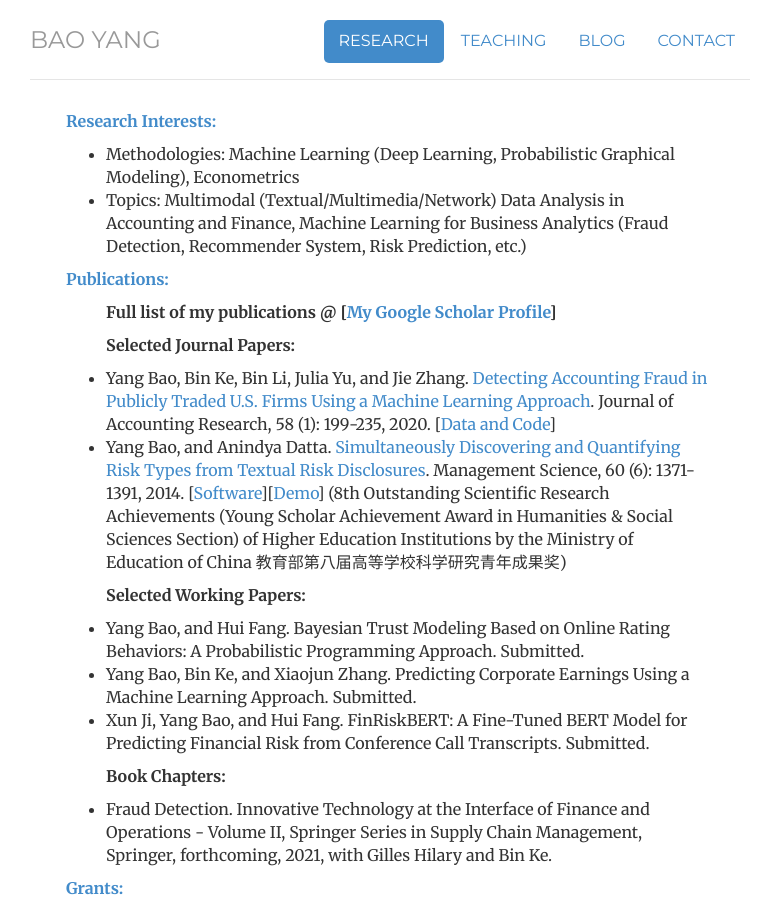
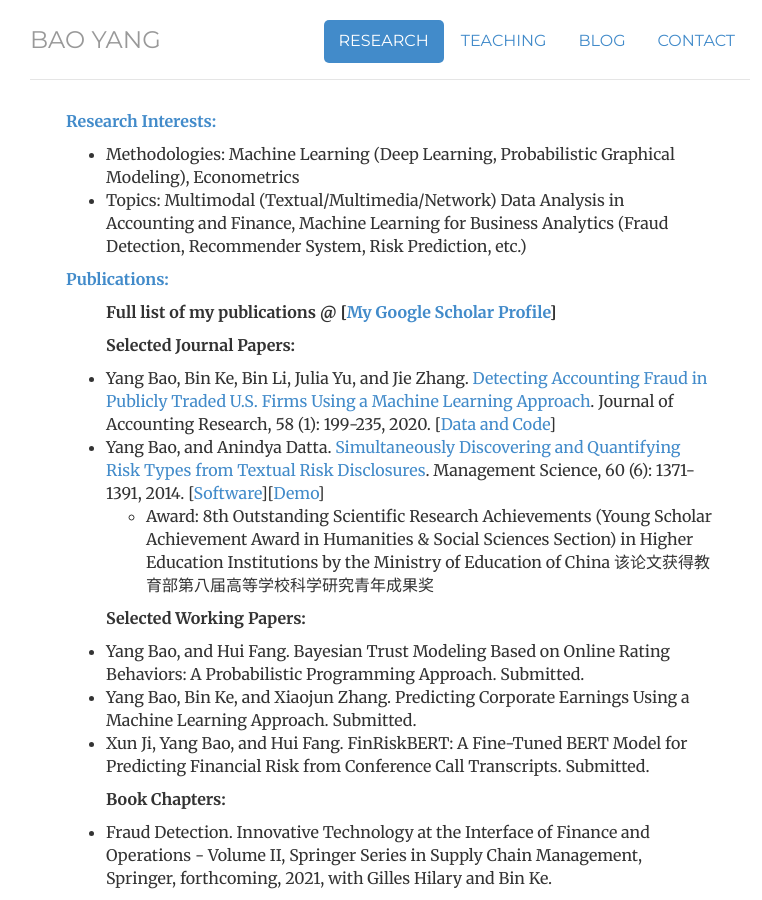
Before and after one commit to popeye007/popeye007.github.io, a Jekyll site: the page built from research/index.html, in a window 1280 px wide and 900 px high. Shown: the whole window, without its empty margins (250-1012 px from the left). Built offline with Jekyll 4.4.1, drawn with Linux system fonts in a browser that asks for light colours; comment, search, counter and statistics services are not loaded.

Commit message:
add award

```diff
--- a/research/index.html
+++ b/research/index.html
@@ -25,7 +25,10 @@
 			<p><b>Full list of my publications @ [<a href="https://scholar.google.com/citations?user=7EEwatMAAAAJ" target="_blank">My Google Scholar Profile</a>]</b></p>
 			<p><b>Selected Journal Papers:</b></p>
 			<li>Yang Bao, Bin Ke, Bin Li, Julia Yu, and Jie Zhang. <a href="https://onlinelibrary.wiley.com/doi/10.1111/1475-679X.12292">Detecting Accounting Fraud in Publicly Traded U.S. Firms Using a Machine Learning Approach</a>. Journal of Accounting Research, 58 (1): 199-235, 2020. [<a href="https://github.com/JarFraud/FraudDetection">Data and Code</a>]</li>
-			<li>Yang Bao, and Anindya Datta. <a href="http://pubsonline.informs.org/doi/abs/10.1287/mnsc.2014.1930">Simultaneously Discovering and Quantifying Risk Types from Textual Risk Disclosures</a>. Management Science, 60 (6): 1371-1391, 2014. [<a href="https://pubsonline.informs.org/doi/suppl/10.1287/mnsc.2014.1930">Software</a>][<a href="http://yangbao.org/10ksldaviz/">Demo</a>] (8th Outstanding Scientific Research Achievements (Young Scholar Achievement Award in Humanities & Social Sciences Section) of Higher Education Institutions by the Ministry of Education of China 教育部第八届高等学校科学研究青年成果奖)</li>
+			<li>Yang Bao, and Anindya Datta. <a href="http://pubsonline.informs.org/doi/abs/10.1287/mnsc.2014.1930">Simultaneously Discovering and Quantifying Risk Types from Textual Risk Disclosures</a>. Management Science, 60 (6): 1371-1391, 2014. [<a href="https://pubsonline.informs.org/doi/suppl/10.1287/mnsc.2014.1930">Software</a>][<a href="http://yangbao.org/10ksldaviz/">Demo</a>]</li>
+			<ul>
+				<li> Award: 8th Outstanding Scientific Research Achievements (Young Scholar Achievement Award in Humanities & Social Sciences Section) in Higher Education Institutions by the Ministry of Education of China 该论文获得教育部第八届高等学校科学研究青年成果奖</li>
+			</ul>
 		</ul>
 
 		<ul>
```
